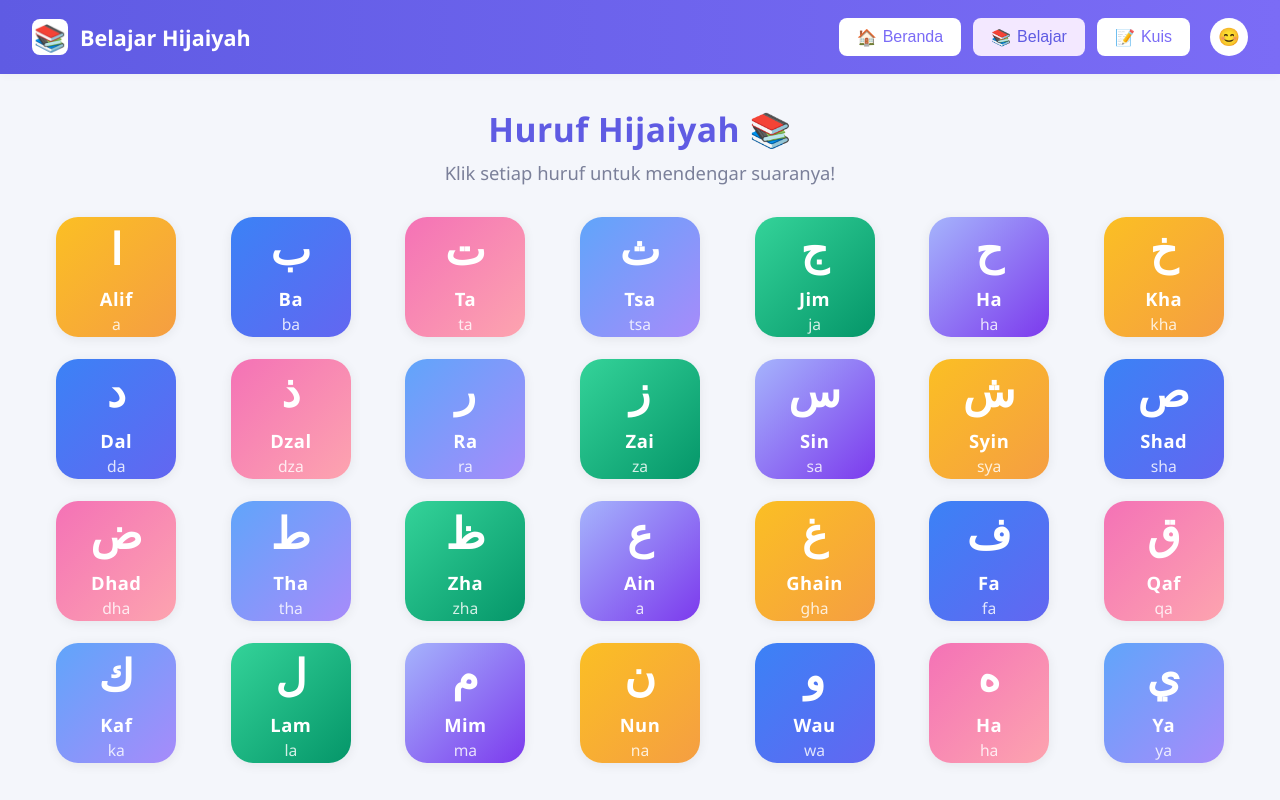
After one commit to xameliax15/tugas-akhir-pemrograman-internet, a CodeIgniter app: page /database/index.php/dashboard/belajar in a window 1280 px wide. The commit adds this page. Run offline with CodeIgniter, Linux system fonts and the light colour scheme; the visitor is signed in with stand-in values (Sample User, id 1).

Commit message:
Fitur: Menu Belajar (Huruf Hijaiyah) UI grid interaktif, controller & link dashboard user

```diff
--- a/bcit-ci-CodeIgniter-bcb17eb/application/controllers/Dashboard.php
+++ b/bcit-ci-CodeIgniter-bcb17eb/application/controllers/Dashboard.php
@@ -112,4 +112,9 @@ class Dashboard extends CI_Controller {
         $data['user'] = $this->session->userdata('user');
         $this->load->view('dashboard_user_view', $data);
     }
+
+    public function belajar() {
+        $data['user'] = $this->session->userdata('user');
+        $this->load->view('belajar_view', $data);
+    }
 }
--- /dev/null
+++ b/bcit-ci-CodeIgniter-bcb17eb/application/views/belajar_view.php
@@ -0,0 +1,78 @@
+<!DOCTYPE html>
+<html>
+<head>
+    <title>Huruf Hijaiyah 📚</title>
+    <meta name="viewport" content="width=device-width, initial-scale=1">
+    <style>
+        body { background: #f4f6fb; font-family: 'Segoe UI', Arial, sans-serif; margin: 0; padding: 0; }
+        .navbar { background: linear-gradient(90deg, #5f5be3 0%, #7b6cf6 100%); color: #fff; display: flex; align-items: center; justify-content: space-between; padding: 18px 32px; box-shadow: 0 2px 8px rgba(0,0,0,0.03); }
+        .navbar .logo { font-size: 1.35em; font-weight: bold; display: flex; align-items: center; gap: 12px; }
+        .navbar .logo-icon { background: #fff; color: #5f5be3; border-radius: 8px; width: 36px; height: 36px; display: flex; align-items: center; justify-content: center; font-size: 1.2em; font-weight: bold; }
+        .navbar .nav-btns { display: flex; gap: 12px; }
+        .navbar .nav-btn { background: #fff; color: #7b6cf6; border: none; border-radius: 8px; padding: 8px 18px; font-size: 1em; font-weight: 500; cursor: pointer; transition: background 0.2s, color 0.2s; display: flex; align-items: center; gap: 6px; }
+        .navbar .nav-btn.active, .navbar .nav-btn:hover { background: #f3e8ff; color: #5f5be3; }
+        .navbar .profile-btn { background: #fff; color: #7b6cf6; border-radius: 50%; width: 38px; height: 38px; display: flex; align-items: center; justify-content: center; font-size: 1.1em; font-weight: bold; margin-left: 8px; }
+        .container { max-width: 1200px; margin: 32px auto; padding: 0 18px; }
+        .huruf-header { font-size: 2.1em; font-weight: 800; color: #5f5be3; margin-bottom: 8px; text-align: center; letter-spacing: 0.5px; }
+        .huruf-subtitle { color: #7b809a; font-size: 1.15em; margin-bottom: 32px; text-align: center; }
+        .huruf-grid { display: grid; grid-template-columns: repeat(7, 1fr); gap: 22px; justify-items: center; margin-bottom: 32px; }
+        .huruf-card { width: 120px; height: 120px; border-radius: 22px; display: flex; flex-direction: column; align-items: center; justify-content: center; cursor: pointer; box-shadow: 0 2px 12px rgba(0,0,0,0.07); transition: transform 0.3s, box-shadow 0.3s; position: relative; }
+        .huruf-card:hover { transform: translateY(-6px) scale(1.04); box-shadow: 0 8px 32px rgba(91, 33, 182, 0.18); z-index: 2; }
+        .huruf-arab { font-size: 2.7em; color: #fff; font-weight: 700; margin-bottom: 8px; }
+        .huruf-nama { font-size: 1.15em; color: #fff; font-weight: 600; margin-bottom: 2px; letter-spacing: 0.5px; }
+        .huruf-bunyi { font-size: 0.98em; color: rgba(255,255,255,0.82); font-weight: 400; }
+        /* 6 gradient warna */
+        .card-colors { background: linear-gradient(135deg, #fbbf24 0%, #f59e42 100%); }
+        .card-colors-2 { background: linear-gradient(135deg, #3b82f6 0%, #6366f1 100%); }
+        .card-colors-3 { background: linear-gradient(135deg, #f472b6 0%, #fda4af 100%); }
+        .card-colors-4 { background: linear-gradient(135deg, #60a5fa 0%, #a78bfa 100%); }
+        .card-colors-5 { background: linear-gradient(135deg, #34d399 0%, #059669 100%); }
+        .card-colors-6 { background: linear-gradient(135deg, #a5b4fc 0%, #7c3aed 100%); }
+        @media (max-width: 1100px) { .huruf-grid { grid-template-columns: repeat(5, 1fr); } .huruf-card { width: 110px; height: 110px; } }
+        @media (max-width: 800px) { .huruf-grid { grid-template-columns: repeat(4, 1fr); } .huruf-card { width: 100px; height: 100px; } }
+        @media (max-width: 600px) { .huruf-grid { grid-template-columns: repeat(2, 1fr); gap: 14px; } .huruf-card { width: 90px; height: 90px; } }
+    </style>
+</head>
+<body>
+    <div class="navbar">
+        <div class="logo"><span class="logo-icon">📚</span> Belajar Hijaiyah</div>
+        <div class="nav-btns">
+            <button class="nav-btn"><span>🏠</span> Beranda</button>
+            <button class="nav-btn active"><span>📚</span> Belajar</button>
+            <button class="nav-btn"><span>📝</span> Kuis</button>
+            <button class="nav-btn profile-btn" title="Profile">😊</button>
+        </div>
+    </div>
+    <div class="container">
+        <div class="huruf-header">Huruf Hijaiyah 📚</div>
+        <div class="huruf-subtitle">Klik setiap huruf untuk mendengar suaranya!</div>
+        <div class="huruf-grid">
+            <!-- 28 huruf hijaiyah -->
+            <?php
+            $huruf = [
+                ['ا','Alif','a'],['ب','Ba','ba'],['ت','Ta','ta'],['ث','Tsa','tsa'],['ج','Jim','ja'],['ح','Ha','ha'],['خ','Kha','kha'],
+                ['د','Dal','da'],['ذ','Dzal','dza'],['ر','Ra','ra'],['ز','Zai','za'],['س','Sin','sa'],['ش','Syin','sya'],['ص','Shad','sha'],
+                ['ض','Dhad','dha'],['ط','Tha','tha'],['ظ','Zha','zha'],['ع','Ain','a'],['غ','Ghain','gha'],['ف','Fa','fa'],['ق','Qaf','qa'],
+                ['ك','Kaf','ka'],['ل','Lam','la'],['م','Mim','ma'],['ن','Nun','na'],['و','Wau','wa'],['ه','Ha','ha'],['ي','Ya','ya']
+            ];
+            $colors = ['card-colors','card-colors-2','card-colors-3','card-colors-4','card-colors-5','card-colors-6'];
+            foreach($huruf as $i=>$h) {
+                $color = $colors[$i%6];
+                echo "<div class='huruf-card $color' onclick=\"playAudio('$h[1]')\">
+                        <div class='huruf-arab'>$h[0]</div>
+                        <div class='huruf-nama'>$h[1]</div>
+                        <div class='huruf-bunyi'>$h[2]</div>
+                    </div>";
+            }
+            ?>
+        </div>
+    </div>
+    <script>
+        function playAudio(nama) {
+            // Simulasi audio: log ke console
+            console.log('Memutar suara: ' + nama);
+            // TODO: Integrasi audio asli jika ada file suara
+        }
+    </script>
+</body>
+</html>
--- a/bcit-ci-CodeIgniter-bcb17eb/application/views/dashboard_user_view.php
+++ b/bcit-ci-CodeIgniter-bcb17eb/application/views/dashboard_user_view.php
@@ -67,7 +67,9 @@
         <div class="logo"><span class="logo-icon">ح</span> Belajar Hijaiyah</div>
         <div class="nav-btns">
             <button class="nav-btn active"><span>🏠</span> Beranda</button>
-            <button class="nav-btn"><span>📚</span> Belajar</button>
+            <button class="nav-btn" onclick="window.location.href='<?php echo site_url('dashboard/belajar'); ?>'">
+                <span>📚</span> Belajar
+            </button>
             <button class="nav-btn"><span>📝</span> Kuis</button>
             <button class="nav-btn profile-btn" title="Profile"><?php echo strtoupper(substr($user['Nama'],0,1)); ?></button>
             <a href="<?php echo site_url('auth/logout'); ?>" class="logout-btn" style="background:#e74c3c;color:#fff;padding:8px 18px;border-radius:4px;text-decoration:none;font-weight:500;margin-left:12px;transition:background 0.2s;">Logout</a>
```
